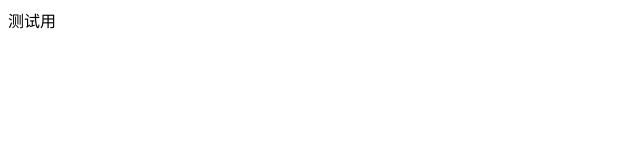
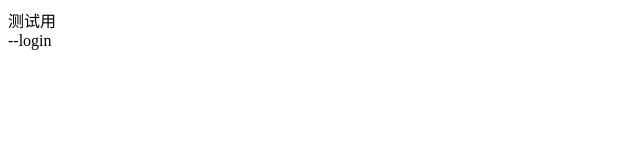
Before and after one commit to 1ET/Pro, a Vue app: page /#/login in a window 1280 px wide. Shown: the top 160 px of the page, without its empty margins (0-640 px from the left). Built offline with nearby package versions, Linux system fonts and the light colour scheme.

Commit message:
配置Login

```diff
--- /dev/null
+++ b/src/components/login.vue
@@ -0,0 +1,13 @@
+<template>
+    <div>--login</div>
+</template>
+
+<script>
+export default {
+
+}
+</script>
+
+<style>
+
+</style>
--- a/src/router/index.js
+++ b/src/router/index.js
@@ -1,5 +1,6 @@
 import Vue from 'vue'
 import Router from 'vue-router'
+import Login from '@/components/login.vue'
 
 Vue.use(Router)
 
@@ -8,6 +9,11 @@
     {
       path: '/',
       name: '',
+    },
+    {
+      name:'login',
+      path:'/login',
+      component:Login
     }
   ]
 })
```
